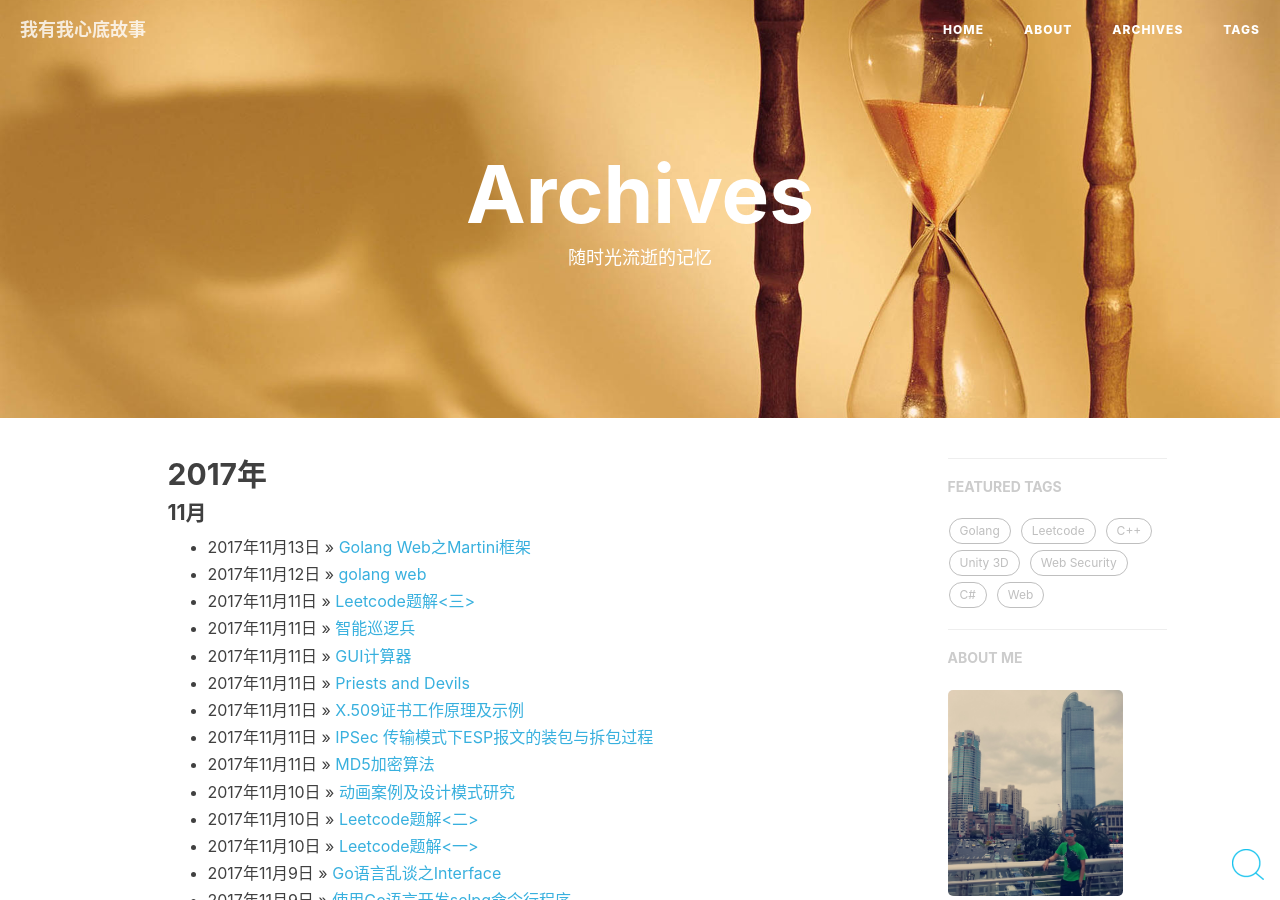
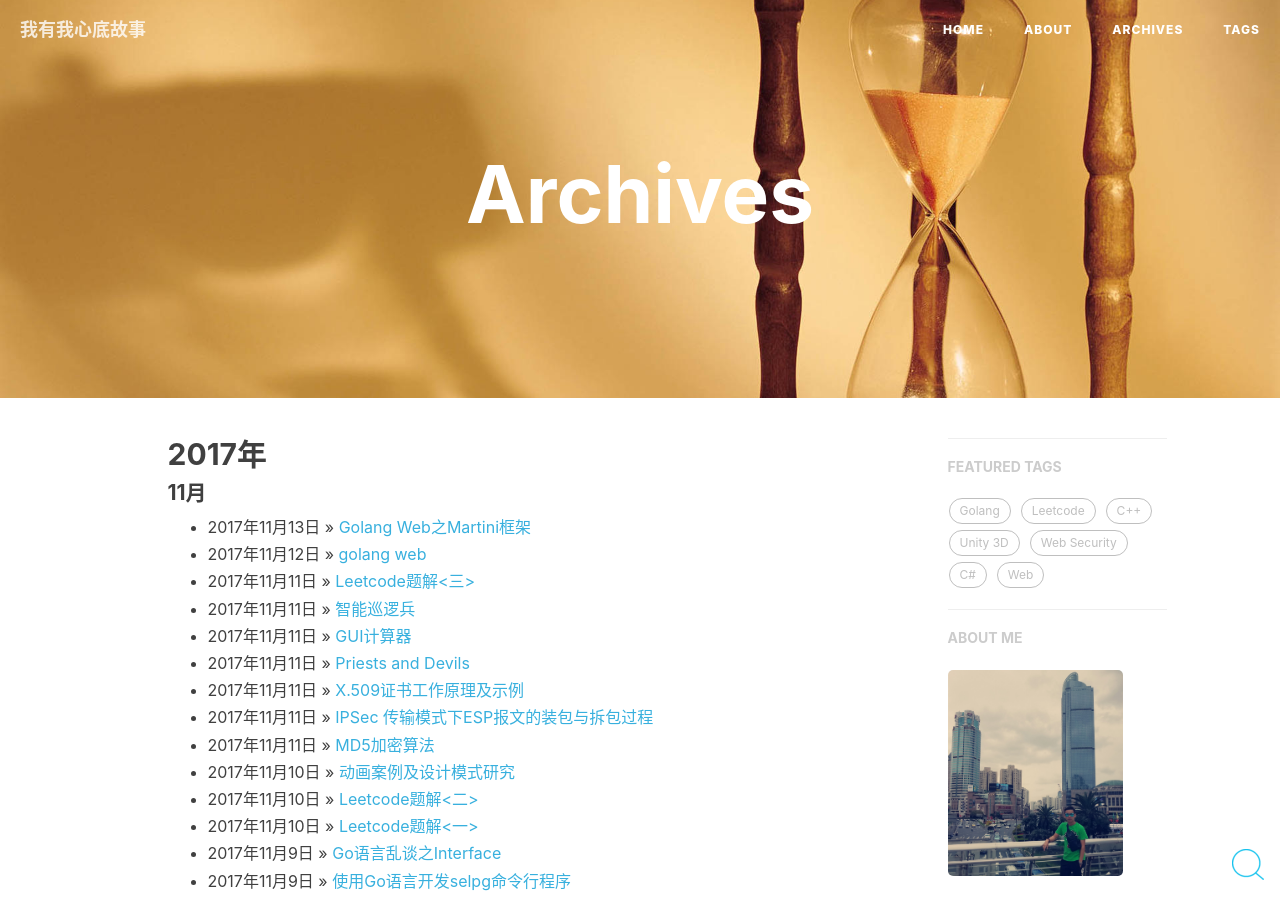
Before and after one commit to Tomy-Lee/Tomy-Lee.github.io, a Jekyll site: the page built from archive.html, in a window 1280 px wide and 900 px high. Built offline with Jekyll 4.4.1, drawn with Linux system fonts in a browser that asks for light colours; nearby versions of some CDN libraries; comment, search, counter and statistics services are not loaded.

Commit message:
Update archive.html

```diff
--- a/archive.html
+++ b/archive.html
@@ -1,7 +1,7 @@
 ---
 layout: page
 title: "Archives"
-description: "随时光流逝的记忆"
+description: ""
 header-img: "img/25_184488_1cd4961dbb66938.jpg"
 ---
 
```
